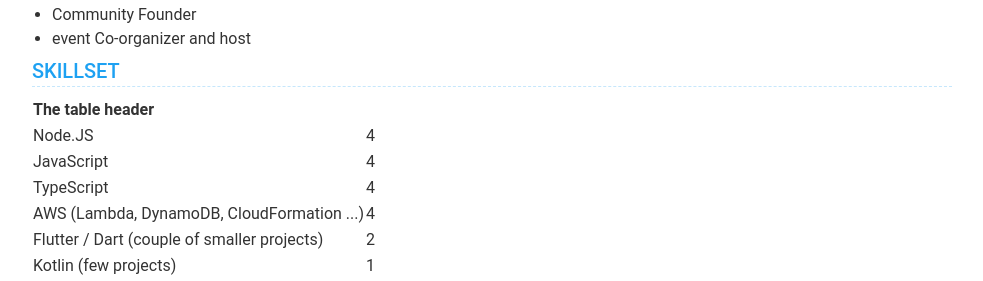
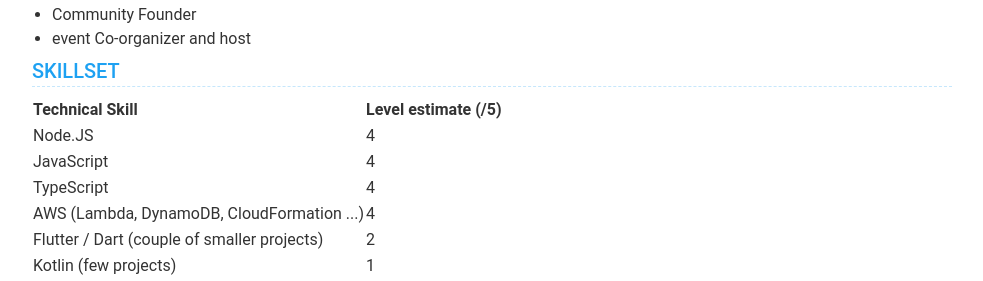
Before and after one commit to romdj/romdj.github.io, a Jekyll site: the page built from index.html, in a window 1280 px wide. Shown: the part 1036-1317 px from the top of the page, without its empty margins (148-1131 px from the left). Built offline with Jekyll 4.4.1, drawn with Linux system fonts in a browser that asks for light colours; nearby versions of some CDN libraries.

Commit message:
reformating table

```diff
--- a/_includes/skills.html
+++ b/_includes/skills.html
@@ -10,7 +10,8 @@
         <table>
             <thead>
                 <tr>
-                    <th colspan="2">The table header</th>
+                    <th colspan="1">Technical Skill</th>
+                    <th colspan="1">Level estimate (/5)</th>
                 </tr>
             </thead>
             {% for tech in skills.techs %}
```
